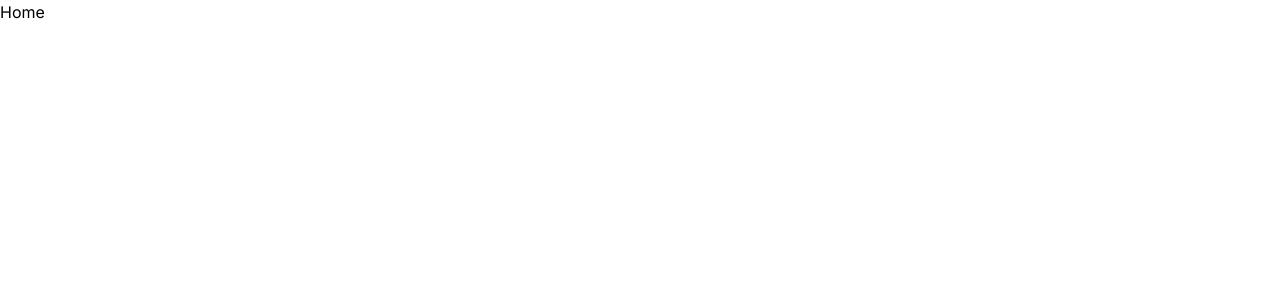
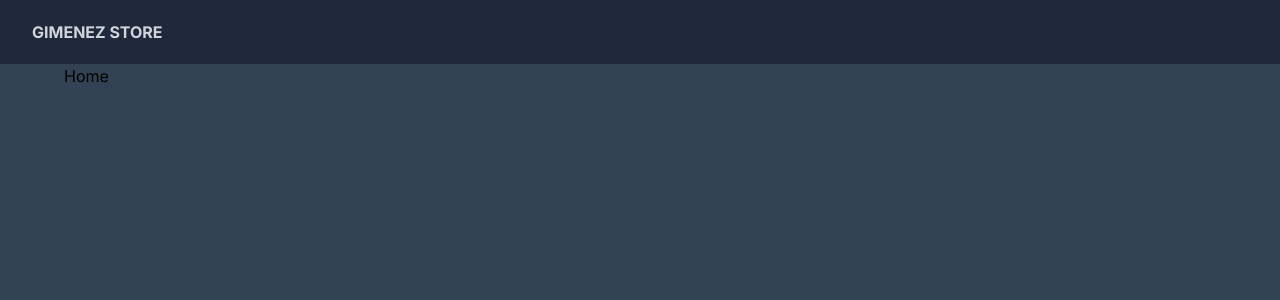
Before and after one commit to GimenezGF/e-commerce, a Next.js app: page / in a window 1280 px wide. Shown: the top 300 px of the page. Built offline with nearby package versions, Linux system fonts and the light colour scheme.

Commit message:
Feat(Navbar) adicao da Navbar no app ja componetizada

```diff
--- /dev/null
+++ b/src/app/components/Navbar.tsx
@@ -0,0 +1,13 @@
+import Link from "next/link";
+
+function Navbar() {
+    return (
+        <nav className='fixed top-0 w-full flex items-center py-2 px-8 justify-between z-50 bg-slate-800 text-gray-300'>
+            <Link href='/' className='uppercase font-bold text-md h-12 flex items-center'>
+                Gimenez Store
+            </Link>
+        </nav>
+    )
+}
+
+export default Navbar;
--- a/src/app/layout.tsx
+++ b/src/app/layout.tsx
@@ -1,6 +1,7 @@
 import type { Metadata } from 'next'
 import { Inter } from 'next/font/google'
 import './globals.css'
+import Navbar from './components/Navbar'
 
 const inter = Inter({ subsets: ['latin'] })
 
@@ -16,7 +17,12 @@
 }) {
     return (
         <html lang="en">
-            <body className={inter.className}>{children}</body>
+            <body className={inter.className}>
+                <Navbar />
+                <main className='bg-slate-700 h-screen p-16 '>
+                    {children}
+                </main>
+            </body>
         </html>
     )
 }
--- a/src/app/page.tsx
+++ b/src/app/page.tsx
@@ -2,8 +2,8 @@
 
 export default function Home() {
     return (
-        <main>
+        <div>
             <h1>Home</h1>
-        </main>
+        </div>
     )
 }
```
